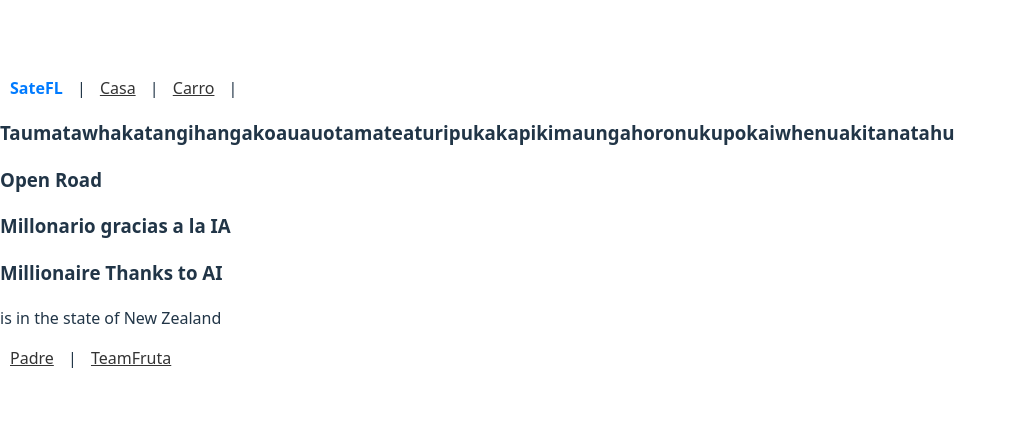
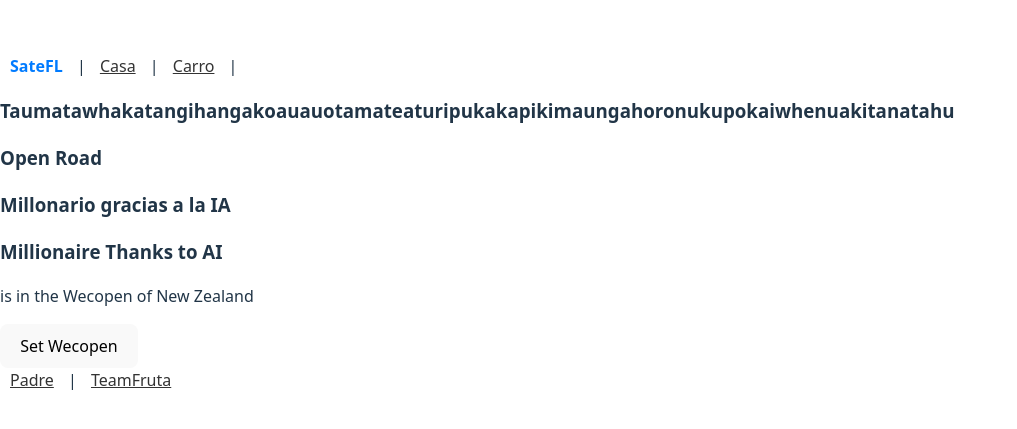
Before and after one commit to Hardbean-sudo/my-react-app, a React (Vite) app: page / in a window 1280 px wide. Shown: the part 177-606 px from the top of the page, without its empty margins (0-1017 px from the left). Built offline with nearby package versions, Linux system fonts and the light colour scheme.

Commit message:
Fix import case sensitivity for TeamFruta component and update state handling in SateFL component

```diff
--- a/src/main.jsx
+++ b/src/main.jsx
@@ -1,8 +1,9 @@
 import { createRoot } from 'react-dom/client'
+import { useState } from 'react';
 import Casa from './components/Casa.jsx'
 import Carro from './components/Carro.jsx'
 import Padre from './components/Padre.jsx';
-import TeamFruta from './components/teamFruta.jsx';
+import TeamFruta from './components/TeamFruta.jsx';
 import './index.css';
 import { BrowserRouter, Routes, Route, NavLink, Outlet } from 'react-router-dom';
 
@@ -28,13 +29,15 @@ const navLinkStyle = ({ isActive }) => ({
 });
 
 const SateFL = () => {
+  const [wecopen, setWecopen] = useState("Wecopen");
   return (
     <>
       <TownElement />
       <TownElement id="Open Road" />
       <TownElement id="Millonario gracias a la IA" />
       <TownElement id="Millionaire Thanks to AI" />
-      <p>is in the state of New Zealand</p>
+      <p>is in the {wecopen} of New Zealand</p>
+      <button onClick={() => setWecopen(wecopen === "Wecopen" ? "TakiMomomoo" : "Wecopen")}>Set Wecopen</button>
       <nav>
         <NavLink to="/padre" style={navLinkStyle}>Padre</NavLink> |{' '}
         <NavLink to="/teamfruta" style={navLinkStyle}>TeamFruta</NavLink>
```
